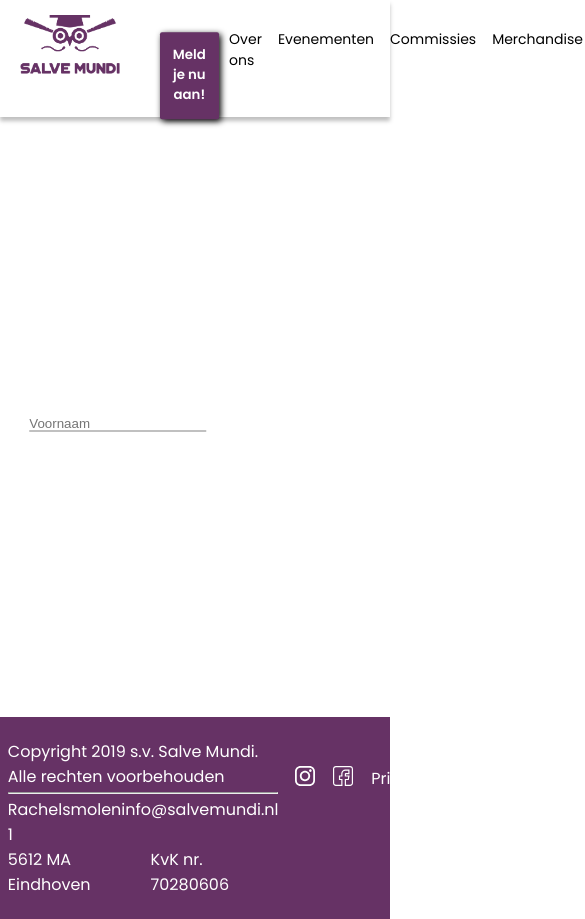
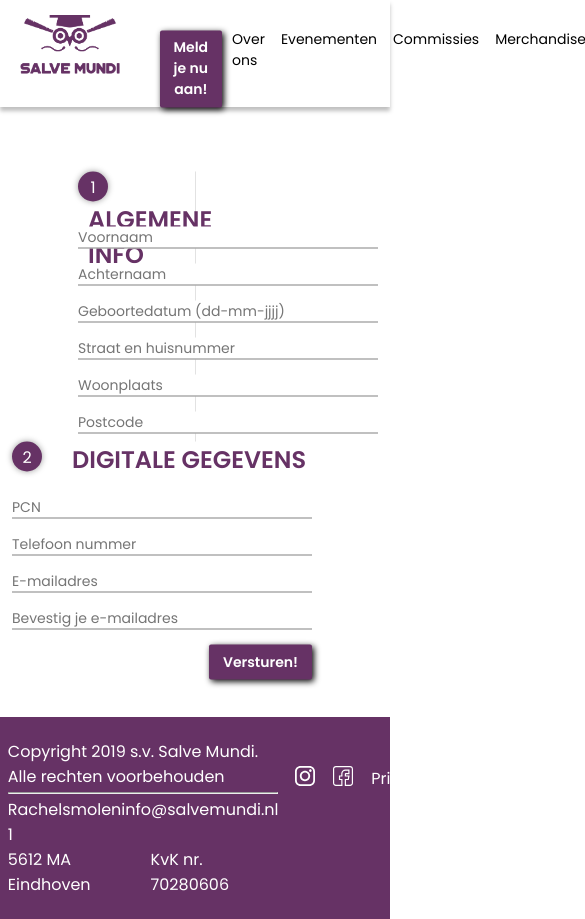
Before and after one commit to salvemundi/salvemundi, a Vue app: page /register in a window 390 px wide. Shown: the top 919 px of the page, 585 px wide, since content can reach past the window. Built offline with nearby package versions, Linux system fonts and the light colour scheme.

Commit message:
Register allmost done. Only need to make it responsive

```diff
--- /dev/null
+++ b/src/components/basic/SaMuBadge.vue
@@ -0,0 +1,52 @@
+<template>
+  <div class="SaMuBadge">
+    <div class="SaMuBadge__holder">
+      <span>{{text}}</span>
+    </div>
+    <SaMuHeader class="SaMuBadge__name" :text="title"/>
+  </div>
+</template>
+<script lang="ts">
+import { Component, Vue } from 'vue-property-decorator';
+import SaMuHeader from '@/components/basic/SaMuHeader.vue';
+
+@Component({
+  components: {
+      SaMuHeader,
+  },
+  props: ['title', 'text'],
+})
+export default class CommitteeIcon extends Vue {}
+</script>
+<style lang="scss">
+.SaMuBadge {
+  margin-right: 10px;
+  height: 30px;
+
+  &__holder {
+    float: left;
+    width: 30px;
+    height: 30px;
+
+    background: #663265;
+    box-shadow: 0px 0px 6px rgba(0, 0, 0, 0.4);
+
+    border-radius: 50%;
+    margin-right: 30px;
+
+    & span {
+        color: white;
+        display: flex;
+        align-items: center;
+        justify-content: center;
+        height: 100%;
+        width: 100%;
+    }
+  }
+
+  &__name {
+      margin-left: 10px;
+      text-align: left;
+  }
+}
+</style>
--- a/src/components/basic/SaMuButton.vue
+++ b/src/components/basic/SaMuButton.vue
@@ -18,6 +18,7 @@ export default class SaMuButton extends Vue {}
     background-color: #663265;
     color: #fff;
     border: none;
+    font-size: 14px;
     font-family: Poppins, sans-serif;
     font-weight: 700;
     box-shadow: 2px 2px 6px 0px #000;
@@ -29,7 +30,7 @@ export default class SaMuButton extends Vue {}
     }
 
     &.small {
-        padding: 1em;
+        padding: 0.5em 1em;
     }
 
     &.large {
--- a/src/components/basic/SaMuHeader.vue
+++ b/src/components/basic/SaMuHeader.vue
@@ -16,5 +16,6 @@ export default class SaMuHeader extends Vue {}
     font-weight: 700;
     width: 100%;
     text-align: center;
+    text-transform: uppercase;
 }
 </style>
--- a/src/components/basic/SaMuInput.vue
+++ b/src/components/basic/SaMuInput.vue
@@ -14,5 +14,11 @@ export default class SaMuInput extends Vue {}
 .SaMuInput {
     border: none;
     border-bottom: 1px solid #828282;
+    width: 100%;
+    font-family: Poppins, sans-serif;
+    line-height: 21px;
+    font-size: 14px;
+    margin-top: 7px;
+    margin-bottom: 8px;
 }
 </style>
--- a/src/components/layout/Navigation.vue
+++ b/src/components/layout/Navigation.vue
@@ -2,8 +2,10 @@
   <nav class="nav">
     <div class="container">
       <div class="nav__brand">
-        <img v-if="$route.path === '/'" src="@/assets/images/logoWit.png" alt="logo" />
-        <img v-if="$route.path !== '/'" src="@/assets/images/logoPaars.png" alt="logo" />
+        <router-link to="/">
+          <img v-if="$route.path === '/'" src="@/assets/images/logoWit.png" alt="logo" />
+          <img v-if="$route.path !== '/'" src="@/assets/images/logoPaars.png" alt="logo" />
+        </router-link>
       </div>
       <SaMuButton text="Meld je nu aan!" to="preLogon" size="small" className="nav__click-to-action"></SaMuButton>
       <div class="nav__right">
@@ -33,7 +35,7 @@ export default class Navigation extends Vue {}
 </script>
 <style lang="scss">
 .nav {
-  position: absolute;
+  position: fixed;
   left: 0;
   right: 0;
   padding: 15px 5%;
--- a/src/views/PreLogon.vue
+++ b/src/views/PreLogon.vue
@@ -9,7 +9,7 @@
                     <SaMuButton text="Inloggen" to="login"></SaMuButton>
                 </div>
             </div>
-            <div class="register">
+            <div class="registerform">
                 <SaMuHeader text="Registreren"></SaMuHeader>
                 <div class="text">Ben je nog geen lid van Salve Mundi?<br>Klik dan op de knop hier beneden om je te registreren!</div>
                 <img src="@/assets/images/register.svg"/>
@@ -59,7 +59,7 @@ export default class PreLogon extends Vue {}
             border-right: 1px solid #E2E2E2;
         }
 
-        & .register {
+        & .registerform {
             width: 49%;
             float: left;
             text-align: center;
--- a/src/views/Register.vue
+++ b/src/views/Register.vue
@@ -1,7 +1,27 @@
 <template>
   <div class="register">
       <div class="center">
-        <SaMuInput placeholder="Voornaam" type="number"></SaMuInput>
+        <div class="generalInformation">
+            <SaMuBadge text="1" title="Algemene info" />
+            <div class="form">
+                <SaMuInput placeholder="Voornaam" type="text"/>
+                <SaMuInput placeholder="Achternaam" type="text"/>
+                <SaMuInput placeholder="Geboortedatum (dd-mm-jjjj)" type="text"/>
+                <SaMuInput placeholder="Straat en huisnummer" type="text"/>
+                <SaMuInput placeholder="Woonplaats" type="text"/>
+                <SaMuInput placeholder="Postcode" type="text"/>
+            </div>
+        </div>
+        <div class="digitalInformation">
+            <SaMuBadge text="2" title="Digitale gegevens" />
+            <div class="form">
+                <SaMuInput placeholder="PCN" type="text"/>
+                <SaMuInput placeholder="Telefoon nummer" type="text"/>
+                <SaMuInput placeholder="E-mailadres" type="text"/>
+                <SaMuInput placeholder="Bevestig je e-mailadres" type="text"/>
+                <SaMuButton text="Versturen!" size="small"/>
+            </div>
+        </div>
       </div>
   </div>
 </template>
@@ -10,11 +30,13 @@
 import { Component, Vue } from 'vue-property-decorator';
 import SaMuButton from '@/components/basic/SaMuButton.vue';
 import SaMuInput from '@/components/basic/SaMuInput.vue';
+import SaMuBadge from '@/components/basic/SaMuBadge.vue';
 
 @Component({
     components: {
         SaMuButton,
         SaMuInput,
+        SaMuBadge,
     },
 })
 export default class Register extends Vue {}
@@ -24,12 +46,32 @@ export default class Register extends Vue {}
     height: calc(100vh - 177px);
 
     & .center {
-        width: 85%;
+        width: 60%;
         position: absolute;
         top: 50%;
         left: 50%;
         transform: translateX(-50%) translateY(-50%);
 
+        .generalInformation {
+            width: 50%;
+            float: left;
+            border-right: 1px #E2E2E2 solid;
+
+            & .form {
+                margin-top: 18px;
+                width: 300px;
+            }
+        }
+
+        .digitalInformation {
+            float: right;
+
+            & .form {
+                margin-top: 18px;
+                width: 300px;
+                text-align: right;
+            }
+        }
     }
 }
 </style>
```
